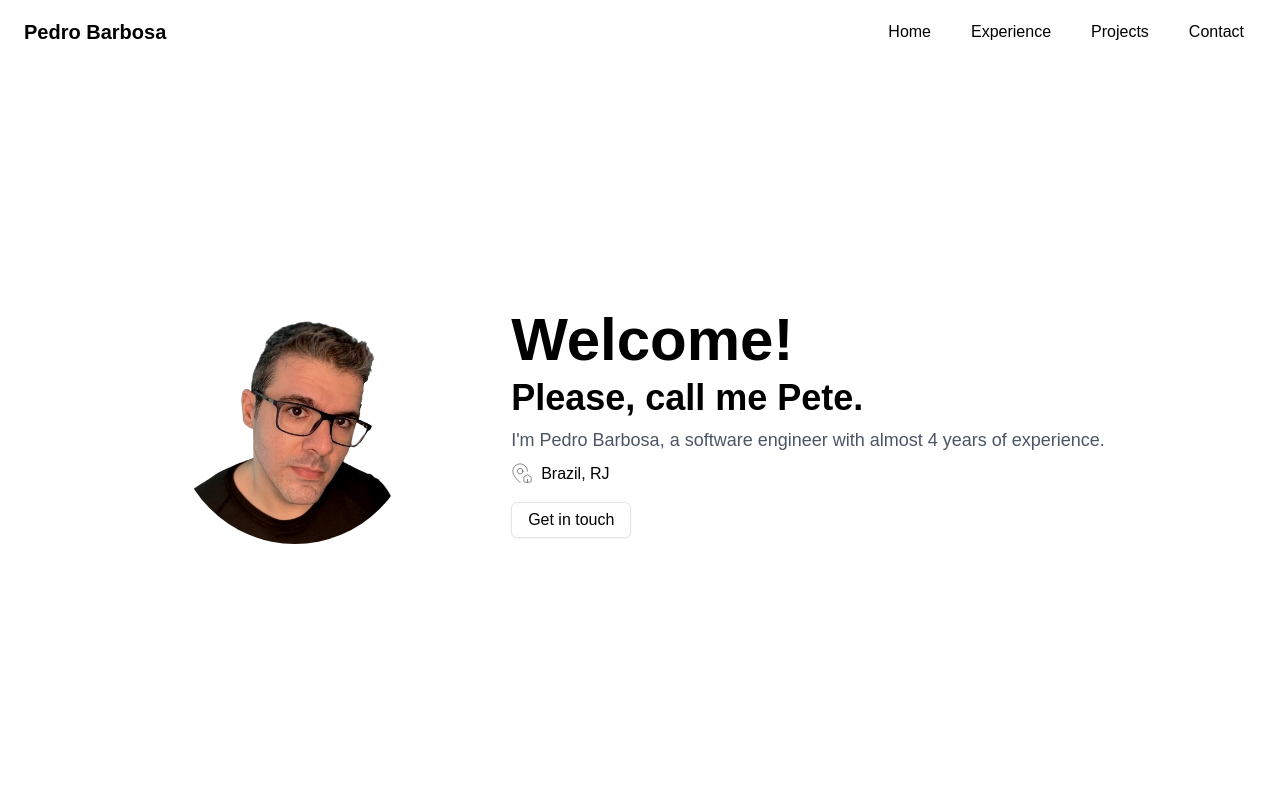
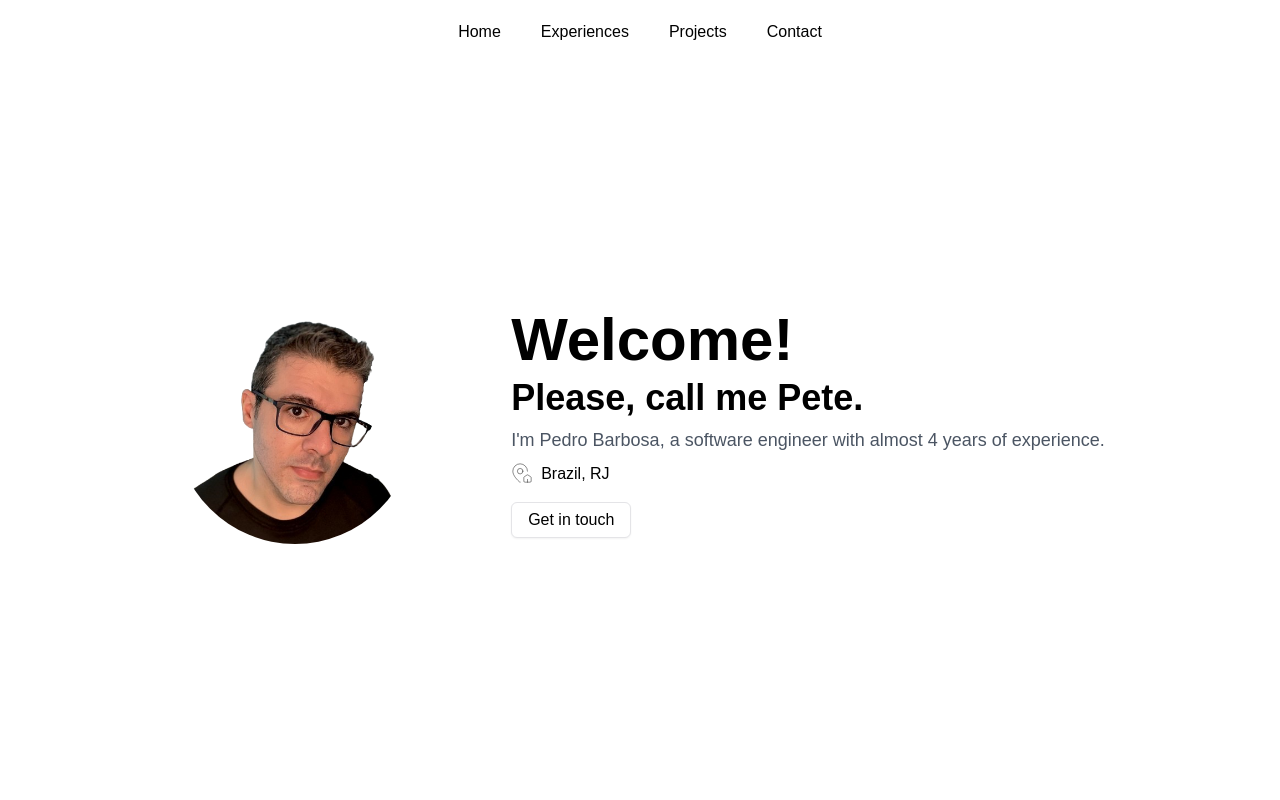
Before and after one commit to petebarbosa/personal-portfolio, a Next.js app: page / in a window 1280 px wide. Shown: the top 800 px of the page. Built offline with nearby package versions, Linux system fonts and the light colour scheme.

Commit message:
feat: add gradual link animation

```diff
--- a/src/components/Navbar.tsx
+++ b/src/components/Navbar.tsx
@@ -1,4 +1,5 @@
 "use client";
+
 import { useState, useEffect } from "react";
 
 const Navbar = () => {
@@ -13,19 +14,40 @@ const Navbar = () => {
   }, []);
 
 
+  const [linkVisibility, setLinkVisibility] = useState([false, false, false, false]);
+
+  const links = [
+    { href: "#profile", label: "Home" },
+    { href: "#experience", label: "Experiences" },
+    { href: "#projects", label: "Projects" },
+    { href: "#contact", label: "Contact" }
+  ];
+
+  useEffect(() => {
+    links.forEach((_, index) => {
+      setTimeout(() => {
+        setLinkVisibility((prev) =>
+          prev.map((visible, i) => (i === index ? true : visible))
+        );
+      }, index * 500);
+    });
+  }, []);
+
   return (
-    <nav className={`fixed top-0 w-full z-50 transition-all duration-300 ${isScrolled ? "bg-white shadow-md" : "bg-transparent"}`}>
+    <nav className={`fixed top-0 w-full z-50 transition-all duration-200 ${isScrolled ? "bg-white shadow-sm" : "bg-transparent"}`}>
       <div className="max-w-7xl mx-auto px-4 sm:px-6 items-center">
-        <div className="flex justify-between h-16 items-center">
-          <div className="flex-shrink-0">
-            <span className="text-xl font-bold">Pedro Barbosa</span>
-          </div>
+        <div className="flex justify-center h-16 items-center">
           <div className="hidden md:block">
-            <div className="ml-10 felx items-baselin space-x-4">
-              <a href="#home" className="px-3 py-2 hover:text-gray-600">Home</a>
-              <a href="#experience" className="px-3 py-2 hover:text-gray-600">Experience</a>
-              <a href="#projects" className="px-3 py-2 hover:text-gray-600">Projects</a>
-              <a href="#contact" className="px-3 py-2 hover:text-gray-600">Contact</a>
+            <div className="flex items-baseline space-x-4">
+              {links.map((link, index) => (
+                <a
+                  key={link.href}
+                  href={link.href}
+                  className={`px-3 py-2 hover:text-gray-600 ${linkVisibility[index] ? "opacity-100 duration-500" : "opacity-0"}`}
+                >
+                  {link.label}
+                </a>
+              ))}
             </div>
           </div>
         </div>
```
